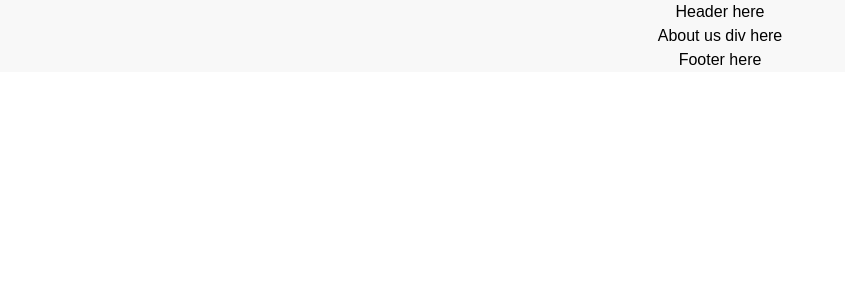
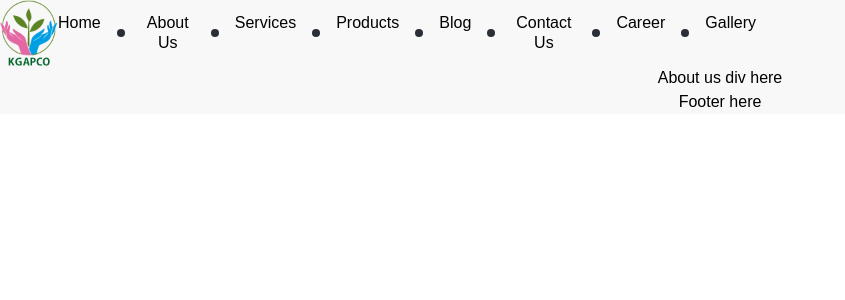
Before and after one commit to Vaishak2/Kerala_Agricultural_Producer_Firm, a React (Create React App) app: page / in a window 1280 px wide. Shown: the top 300 px of the page, without its empty margins (0-845 px from the left). Built offline with nearby package versions, Linux system fonts and the light colour scheme.

Commit message:
header commit

```diff
--- a/src/Components/Header/Header.js
+++ b/src/Components/Header/Header.js
@@ -1,9 +1,33 @@
 import React from 'react'
+import MainLogo from "../../Assets/mainLogo.png"
+import Dot from "../../Assets/Icon/Ellipse 1.svg"
 
 function Header() {
   return (
     <div>
-      Header here
+   <div className='sm:w-[1354px] flex'>
+   <div className='logoSection'>
+ <img className='sm:w-[58px] sm:h-[66px] ' src={MainLogo} alt="" />
+   </div>
+   <div className='NavSection sm:w-[698px] columns-auto flex gap-4 sm:text-[16px] sm:leading-5 sm:font-light my-auto'>
+    <div>Home</div>
+    <img className='sm:w-[8px] sm:h-[8px] my-auto' src={Dot} alt="" />
+    <div>About Us</div>
+    <img className='sm:w-[8px] sm:h-[8px] my-auto' src={Dot} alt="" />
+    <div>Services</div>
+    <img className='sm:w-[8px] sm:h-[8px] my-auto' src={Dot} alt="" />
+    <div>Products</div>
+    <img className='sm:w-[8px] sm:h-[8px] my-auto' src={Dot} alt="" />
+    <div>Blog</div>
+    <img className='sm:w-[8px] sm:h-[8px] my-auto' src={Dot} alt="" />
+    <div>Contact Us</div>
+    <img className='sm:w-[8px] sm:h-[8px] my-auto' src={Dot} alt="" />
+    <div>Career</div>
+    <img className='sm:w-[8px] sm:h-[8px] my-auto' src={Dot} alt="" />
+    <div>Gallery</div>
+  </div>
+
+   </div>
     </div>
   )
 }
```
Also changed, not shown: src/Assets/Icon/Ellipse 1.svg (added).
